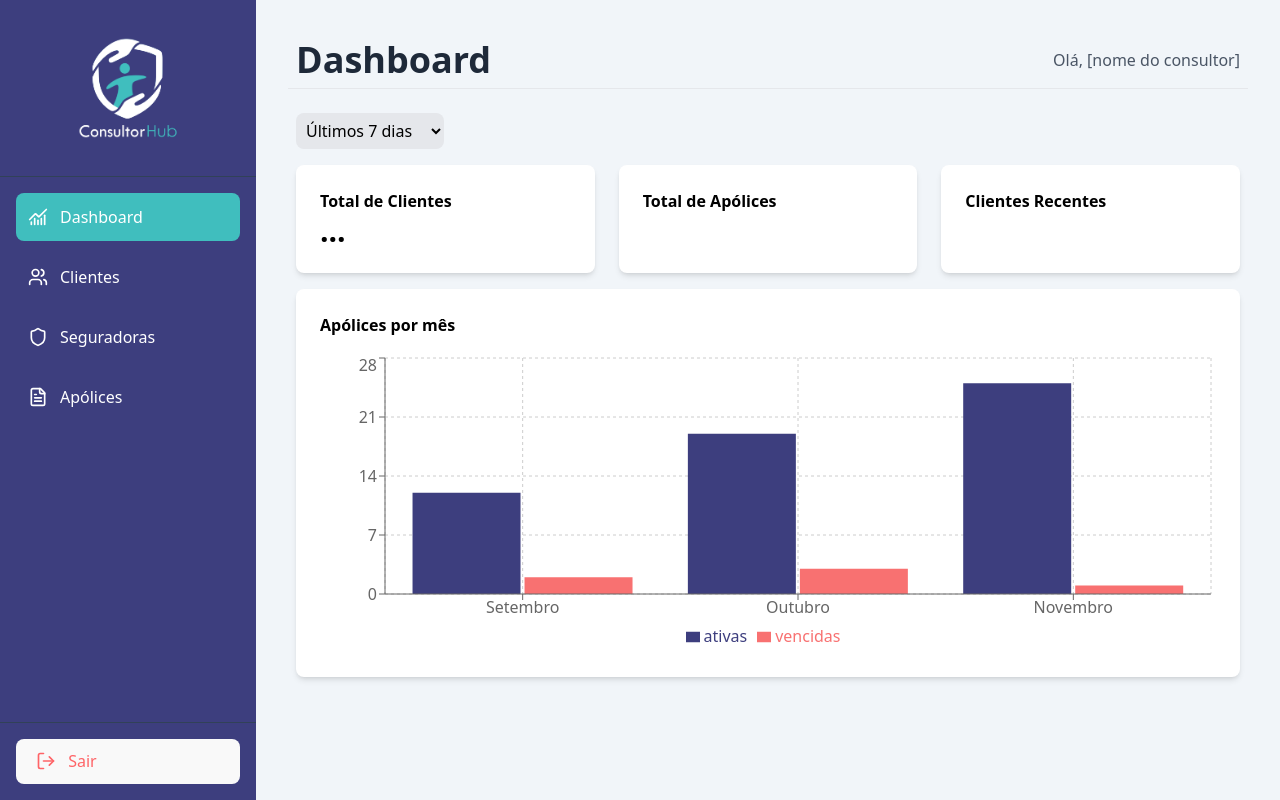
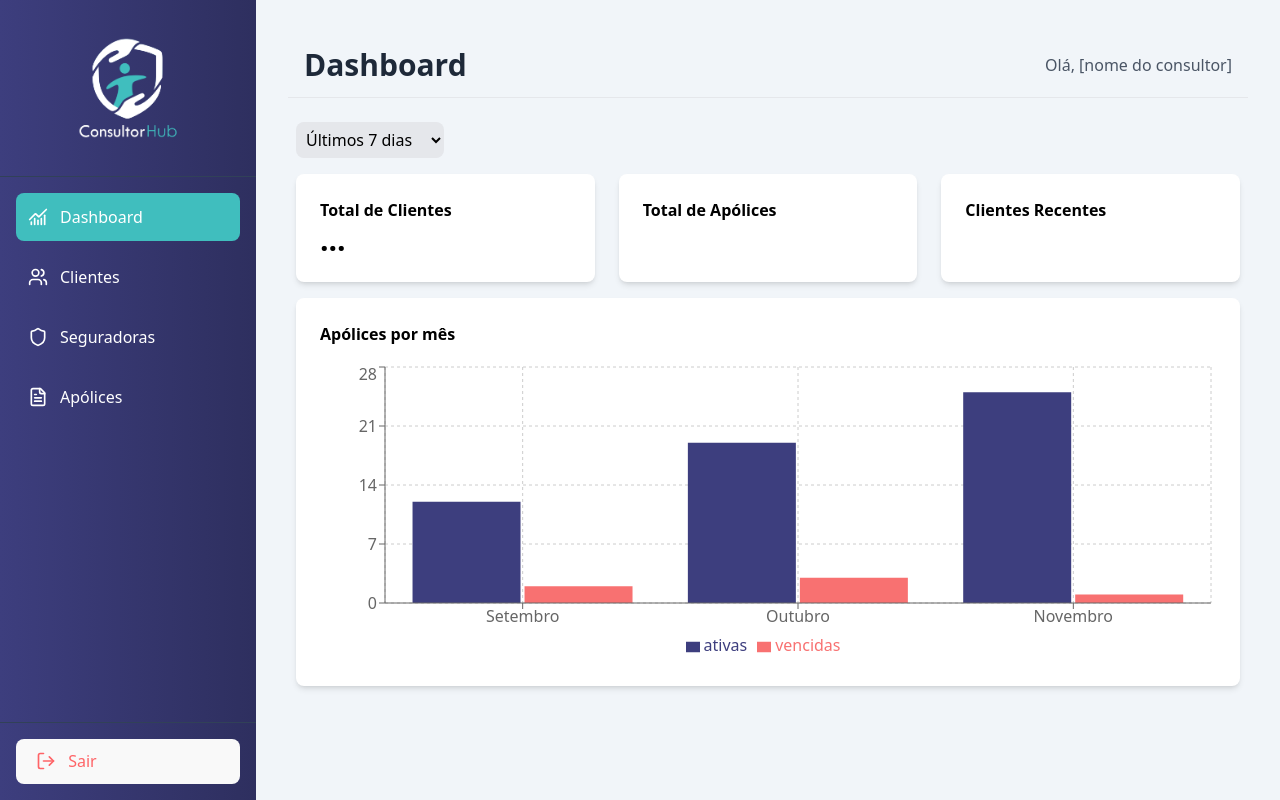
Before and after one commit to eduardo-goncalves-alves/PIEIV-ConsultorHub-Frontend, a React (Vite) app: page / in a window 1280 px wide. Built offline with nearby package versions, Linux system fonts and the light colour scheme.

Commit message:
style: Mudanças suaves na coloração e estilo

```diff
--- a/src/components/ClienteFormModal.tsx
+++ b/src/components/ClienteFormModal.tsx
@@ -113,7 +113,7 @@ export function ClienteFormModal({ isOpen, onClose, onSuccess, clienteAtual }: M
                 <div>
                     <label htmlFor="telefone" className="block text-sm font-medium text-gray-700">Telefone</label>
                     <IMaskInput
-                        mask={"(00) 0000-0000"}
+                        mask={"(00) 00000-0000"}
                         type="text"
                         id="telefone"
                         value={telefone}
--- a/src/components/layout/Header.tsx
+++ b/src/components/layout/Header.tsx
@@ -6,9 +6,9 @@ interface HeaderProps {
 
 export function Header({title}: HeaderProps){
     return(
-        <header className="flex items-center justify-between w-full p-2 border-b border-gray-200">
+        <header className="flex items-center justify-between w-full p-4 border-b border-gray-200">
 
-            <h1 className="text-4xl font-bold text-gray-800">
+            <h1 className="text-3xl font-bold text-gray-800">
                 {title}
             </h1>
 
--- a/src/components/layout/Sidebar.tsx
+++ b/src/components/layout/Sidebar.tsx
@@ -11,7 +11,7 @@ export function Sidebar({onLogoutClick}: SidebarProps) {
   const activeLinkClass = "bg-[#40BEBE] text-white hover:bg-[#40BEBE]";
 
   return (
-    <aside className="w-64 h-screen text-white flex flex-col bg-[#3D3E7E]">
+    <aside className="w-64 h-screen text-white flex flex-col bg-linear-to-r from-[#3D3E7E] to-[#2e2f5f]">
 
       <div className="p-6 flex items-center justify-center border-b border-slate-700">
         <img src="/logo_consultorhub_white.png" alt="Logo" className="w-32" />
--- a/src/pages/Clientes.tsx
+++ b/src/pages/Clientes.tsx
@@ -110,7 +110,7 @@ export function ClientesPage() {
               data={clientesFiltrados}
               filename={'cliente-consultorhub.csv'}
               headers={headersCSV}
-              className="px-4 py-2 font-semibold flex items-center text-white bg-[#3D3E7E] rounded-lg hover:bg-[#2d2e5e]">
+              className="px-4 py-2 font-semibold flex items-center text-white bg-[#2e2f5f] rounded-lg hover:bg-[#202042]">
               <LuDownload className='mr-1'></LuDownload> Exportar CSV
             </CSVLink>
 
@@ -119,7 +119,7 @@ export function ClientesPage() {
                 setClienteParaEdit(null)
                 setIsFormModalOpen(true)
               }}
-              className="px-4 py-2 font-semibold flex items-center text-white bg-[#3D3E7E] rounded-lg hover:bg-[#2d2e5e]">
+              className="px-4 py-2 font-semibold flex items-center text-white bg-[#2e2f5f] rounded-lg hover:bg-[#202042]">
               <LuPlus className='mr-1'></LuPlus> Adicionar Cliente
             </button>
           </div>
@@ -128,7 +128,7 @@ export function ClientesPage() {
         {/* Tabela */}
         <div className="overflow-hidden bg-white rounded-lg shadow-md">
           <table className="w-full min-w-full table-fixed">
-            <thead className="bg-[#3D3E7E] text-white">
+            <thead className="bg-[#2e2f5f] text-white">
               <tr>
                 <th className="w-4/12 px-6 py-3 text-left text-sm font-semibold">Nome</th>
                 <th className="w-3/12 px-6 py-3 text-left text-sm font-semibold">CPF</th>
--- a/src/pages/Seguradoras.tsx
+++ b/src/pages/Seguradoras.tsx
@@ -103,7 +103,7 @@ export function SeguradoraPage() {
                 setSeguradoraParaEdit(null)
                 setIsFormModalOpen(true)
               }}
-              className="px-4 py-2 font-semibold flex items-center text-white bg-[#3D3E7E] rounded-lg hover:bg-[#2d2e5e]">
+              className="px-4 py-2 font-semibold flex items-center text-white bg-[#2e2f5f] rounded-lg hover:bg-[#202042]">
               <LuPlus className='mr-1'></LuPlus> Adicionar Seguradora
             </button>
           </div>
@@ -112,7 +112,7 @@ export function SeguradoraPage() {
         {/* Tabela */}
         <div className="overflow-hidden bg-white rounded-lg shadow-md">
           <table className="w-full min-w-full table-fixed">
-            <thead className="bg-[#3D3E7E] text-white">
+            <thead className="bg-[#2e2f5f] text-white">
               <tr>
                 <th className="w-4/12 px-6 py-3 text-left text-sm font-semibold">Nome</th>
                 <th className="w-3/12 px-6 py-3 text-left text-sm font-semibold">Email</th>
```
Also changed, not shown: src/pages/Perfil.tsx (added).
